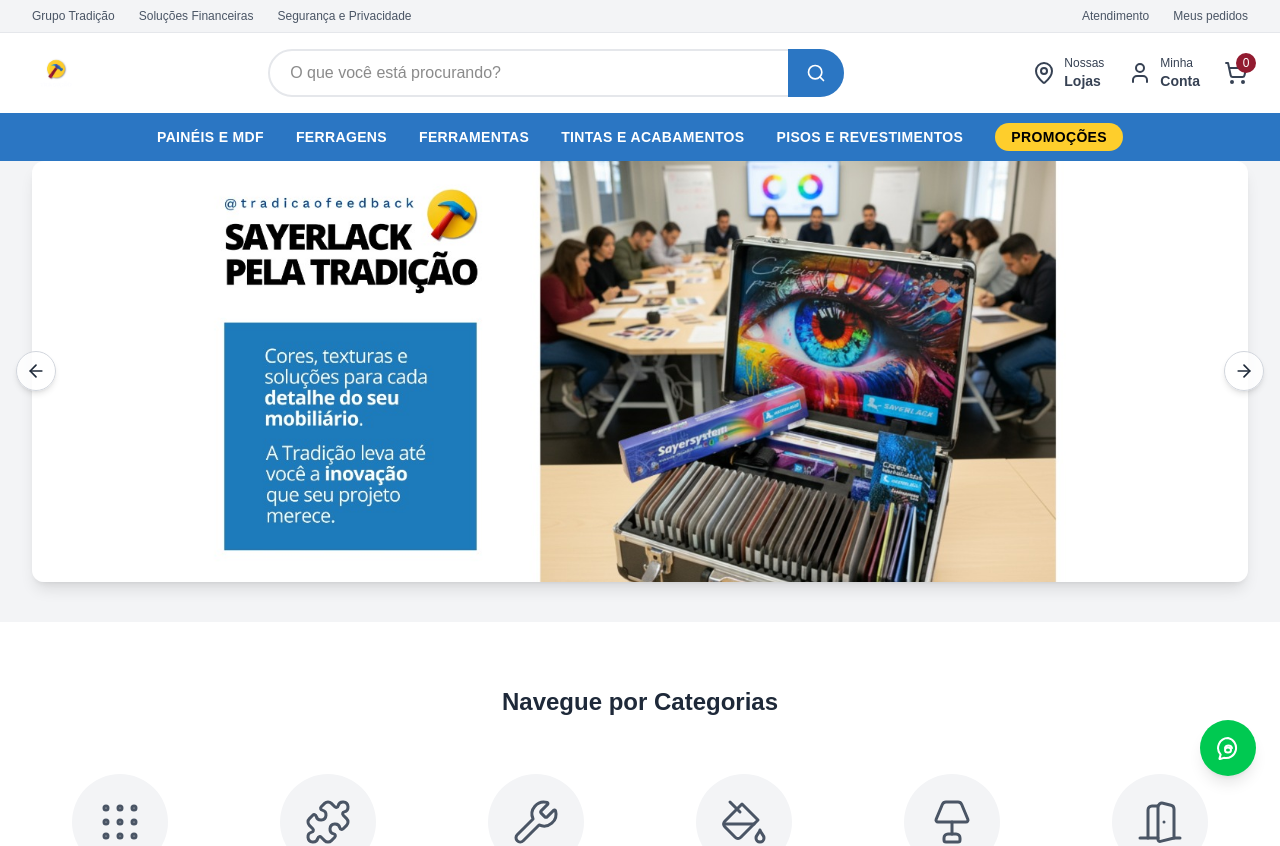
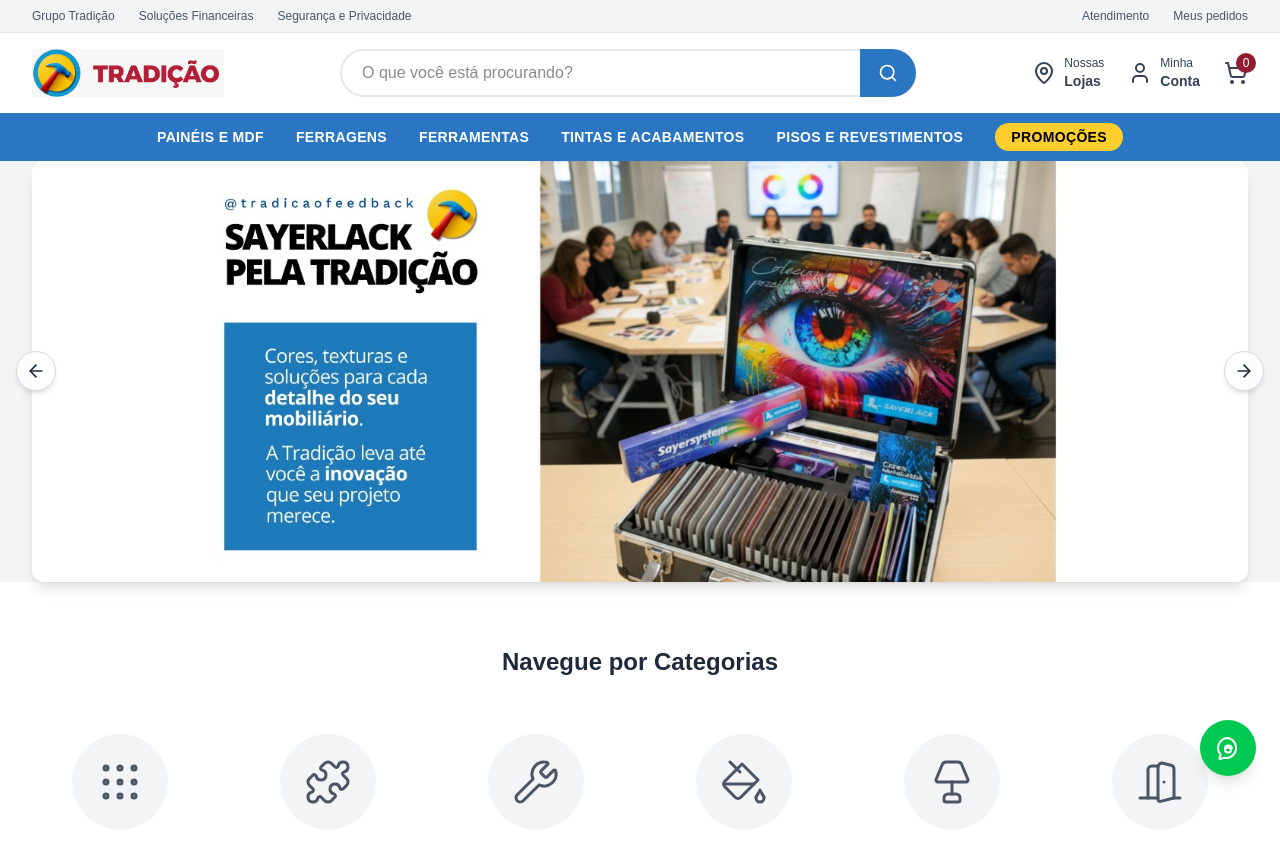
Before and after one commit to bruno77santos/tradicao, a Next.js app: page / in a window 1280 px wide. Shown: the top 846 px of the page. Built offline with nearby package versions, Linux system fonts and the light colour scheme; no server answers; the database is empty.

Commit message:
alteração do logo

```diff
--- a/src/app/components/Header.tsx
+++ b/src/app/components/Header.tsx
@@ -61,7 +61,7 @@
           <div className="col-span-2">
             <Link href="/">
               <Image
-                src="/logo.png"
+                src="/logo-horizontal.jpeg"
                 alt="Logo Tradição"
                 width={160}
                 height={48}
--- a/src/app/components/HeroSection.tsx
+++ b/src/app/components/HeroSection.tsx
@@ -53,7 +53,7 @@
   ];
 
   return (
-    <section className="bg-gray-100 pb-10" style={{ paddingTop: `${headerHeight}px` }}>
+    <section className="bg-gray-100" style={{ paddingTop: `${headerHeight}px` }}>
       <div className="container mx-auto px-4 sm:px-6 lg:px-8 relative">
         <div className="overflow-hidden rounded-xl shadow-lg" ref={emblaRef}>
           <div className="flex">
```
Also changed, not shown: public/logo-horizontal.jpeg (added).
